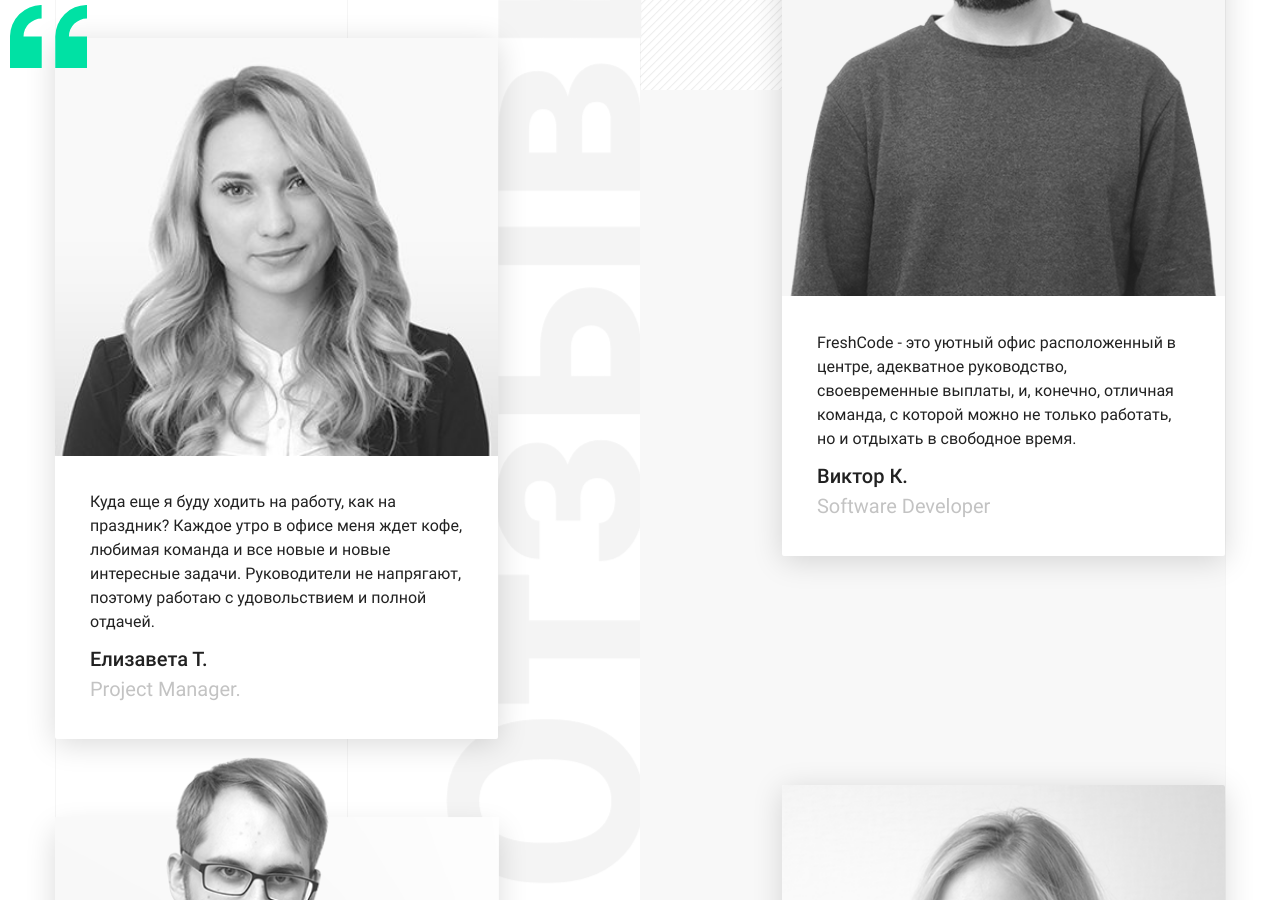
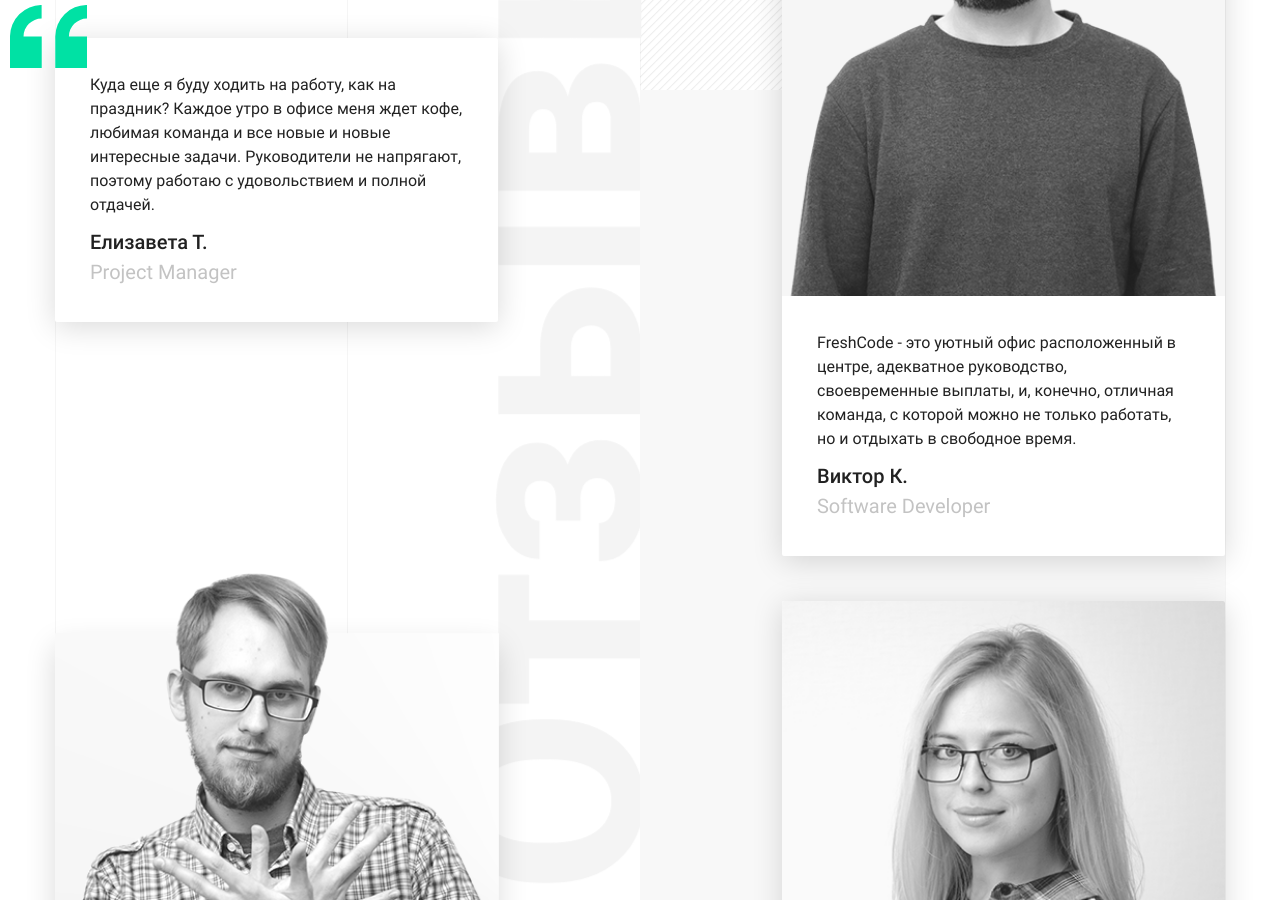
Before and after one commit to ilyafreshcode/freshcodeit.github.io, a Jekyll site: the page built from _pages/review.html, in a window 1280 px wide and 900 px high, scrolled down 612 px. Built offline with Jekyll 4.4.1, drawn with Linux system fonts in a browser that asks for light colours.

Commit message:
Update 2017-07-31T14:20:55.734Z

```diff
--- a/_data/review.json
+++ b/_data/review.json
@@ -1 +1 @@
-{"title":"Отзывы сотрудников","reviews":[{"text":"Куда еще я буду ходить на работу, как на праздник? Каждое утро в офисе меня ждет кофе, любимая команда и все новые и новые интересные задачи. Руководители не напрягают, поэтому работаю с удовольствием и полной отдачей.","name":"Елизавета Т.","title":"Project Manager.","img":"/images/troyanova.jpg"},{"text":"FreshCode - это уютный офис расположенный в центре, адекватное руководство, своевременные выплаты, и, конечно, отличная команда, с которой можно не только работать, но и отдыхать в свободное время.","name":"Виктор К.","title":"Software Developer","img":"/images/krasnogorskui.png"},{"text":"Я рад, что решился прийти на собеседование и попал в эту дружную команду. Здесь я получил незаменимый опыт, ценные связи и хорошую зарплату.","name":"Николай Г.","title":"Project Manager","img":"/images/gonchar.png"},{"text":"Еще на собеседовании я поняла, что мне здесь понравится. Приветливые, позитивные ребята в команде, уютный офис, хорошая техника. Что еще нужно для счастья начинающему программисту?","name":"Юлия Л.","title":"Software Developer","img":"/images/logvinovaU.png"}]}
+{"title":"Отзывы сотрудников","reviews":[{"text":"Куда еще я буду ходить на работу, как на праздник? Каждое утро в офисе меня ждет кофе, любимая команда и все новые и новые интересные задачи. Руководители не напрягают, поэтому работаю с удовольствием и полной отдачей.","name":"Елизавета Т.","title":"Project Manager"},{"text":"FreshCode - это уютный офис расположенный в центре, адекватное руководство, своевременные выплаты, и, конечно, отличная команда, с которой можно не только работать, но и отдыхать в свободное время.","name":"Виктор К.","title":"Software Developer","img":"/images/krasnogorskui.png"},{"text":"Я рад, что решился прийти на собеседование и попал в эту дружную команду. Здесь я получил незаменимый опыт, ценные связи и хорошую зарплату.","name":"Николай Г.","title":"Project Manager","img":"/images/gonchar.png"},{"text":"Еще на собеседовании я поняла, что мне здесь понравится. Приветливые, позитивные ребята в команде, уютный офис, хорошая техника. Что еще нужно для счастья начинающему программисту?","name":"Юлия Л.","title":"Software Developer","img":"/images/logvinovaU.png"}]}
```
